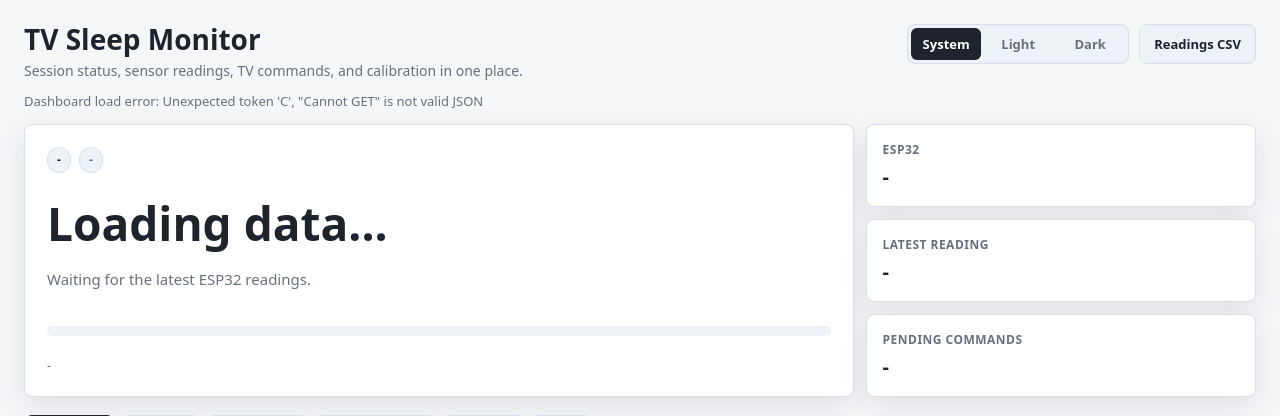
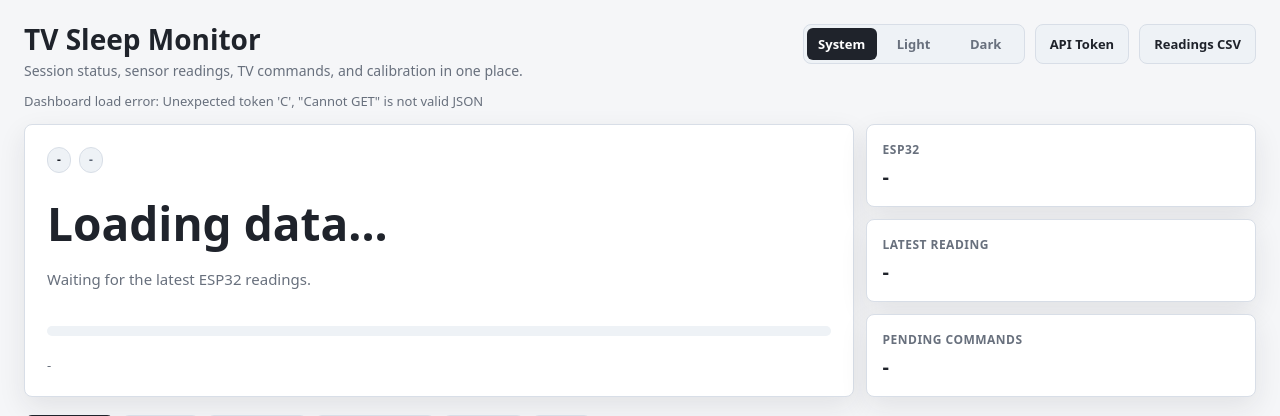
Before and after one commit to ChromuSx/DrowseOff, a Python web app: template tv-sleep-api/templates/dashboard.html in a window 1280 px wide. Shown: the top 416 px of the page. Run offline with Jinja, Linux system fonts and the light colour scheme; the template is opened without the code that fills it, so the values that code supplies are empty.

Commit message:
Harden API and remote status reporting

```diff
--- a/tv-sleep-api/docker-compose.yml
+++ b/tv-sleep-api/docker-compose.yml
@@ -7,6 +7,7 @@ services:
       - TZ=${TZ:-UTC}
       - TV_SLEEP_DB=${TV_SLEEP_DB:-/data/tv_sleep.db}
       - TV_SLEEP_PORT=${TV_SLEEP_PORT:-8010}
+      - TV_SLEEP_API_TOKEN=${TV_SLEEP_API_TOKEN:-}
       - DEFAULT_SENSOR_DEVICE_ID=${DEFAULT_SENSOR_DEVICE_ID:-tv-sleep-sensor}
       - REMOTE_PROVIDER=${REMOTE_PROVIDER:-broadlink}
       - REMOTE_AUTO_ENABLED=${REMOTE_AUTO_ENABLED:-1}
--- a/tv-sleep-api/static/app.js
+++ b/tv-sleep-api/static/app.js
@@ -1,4 +1,5 @@
 const USER_LOCALE = navigator.language || 'en-US';
+const API_TOKEN_STORAGE_KEY = 'tvSleepApiToken';
 
 const yn = (value) => value ? '<span class="ok">YES</span>' : '<span class="bad">NO</span>';
 
@@ -124,6 +125,8 @@ const chartModeButtons = Array.from(document.querySelectorAll('[data-chart-mode]
 const systemTheme = window.matchMedia('(prefers-color-scheme: dark)');
 const powerTvButton = document.getElementById('powerTvButton');
 const powerRepeatButtons = Array.from(document.querySelectorAll('[data-power-repeat]'));
+const exportLinks = Array.from(document.querySelectorAll('[data-export-url]'));
+const apiTokenButton = document.getElementById('apiTokenButton');
 const clearDataButton = document.getElementById('clearDataButton');
 const settingsForm = document.getElementById('settingsForm');
 const autoModeToggle = document.getElementById('autoModeToggle');
@@ -180,6 +183,94 @@ function applyThemePreference(preference) {
 
 function setStatus(message) {
   statusMessage.textContent = message || '';
+}
+
+function apiToken() {
+  return localStorage.getItem(API_TOKEN_STORAGE_KEY) || '';
+}
+
+function authHeaders(headers = {}) {
+  const token = apiToken();
+  return token ? { ...headers, 'X-TV-Sleep-Token': token } : headers;
+}
+
+async function apiFetch(url, options = {}) {
+  const response = await fetch(url, {
+    ...options,
+    headers: authHeaders(options.headers || {})
+  });
+
+  if (response.status === 401) {
+    throw new Error('API token required or invalid. Use the API Token button.');
+  }
+
+  return response;
+}
+
+async function apiJson(url, options = {}) {
+  const response = await apiFetch(url, options);
+  const result = await response.json();
+
+  if (!response.ok) {
+    throw new Error(result.error || `Request failed with status ${response.status}`);
+  }
+
+  return result;
+}
+
+function configureApiToken() {
+  const current = apiToken();
+  const value = window.prompt('API token. Leave empty to clear it from this browser.', current);
+
+  if (value === null) {
+    return;
+  }
+
+  const nextToken = value.trim();
+  if (nextToken) {
+    localStorage.setItem(API_TOKEN_STORAGE_KEY, nextToken);
+    setStatus('API token saved in this browser.');
+  } else {
+    localStorage.removeItem(API_TOKEN_STORAGE_KEY);
+    setStatus('API token cleared from this browser.');
+  }
+
+  refresh().catch((error) => {
+    setStatus(`Dashboard refresh error: ${error.message}`);
+  });
+}
+
+function filenameFromResponse(response, fallback) {
+  const disposition = response.headers.get('Content-Disposition') || '';
+  const match = disposition.match(/filename="?([^"]+)"?/i);
+  return match ? match[1] : fallback;
+}
+
+async function downloadExport(event) {
+  event.preventDefault();
+  const link = event.currentTarget;
+  const url = link.dataset.exportUrl || link.href;
+  setStatus('Preparing CSV export...');
+
+  try {
+    const response = await apiFetch(url);
+    if (!response.ok) {
+      throw new Error(`Export failed with status ${response.status}`);
+    }
+
+    const blob = await response.blob();
+    const objectUrl = URL.createObjectURL(blob);
+    const downloadLink = document.createElement('a');
+    downloadLink.href = objectUrl;
+    downloadLink.download = filenameFromResponse(response, link.getAttribute('download') || 'export.csv');
+    document.body.appendChild(downloadLink);
+    downloadLink.click();
+    downloadLink.remove();
+    URL.revokeObjectURL(objectUrl);
+    setStatus('CSV export ready.');
+  } catch (error) {
+    setStatus(`Export error: ${error.message}`);
+  }
 }
 
 function selectTab(name) {
@@ -246,7 +337,7 @@ function setRemoteAvailability(online) {
 
 async function queuePowerCommand(repeatCount = 1) {
   if (latestRemote.ready) {
-    const response = await fetch('/api/remote/send-off', {
+    const response = await apiFetch('/api/remote/send-off', {
       method: 'POST',
       headers: { 'Content-Type': 'application/json' },
       body: JSON.stringify({
@@ -267,7 +358,7 @@ async function queuePowerCommand(repeatCount = 1) {
     throw new Error('ESP32 is offline: command was not queued');
   }
 
-  const response = await fetch('/api/commands', {
+  const response = await apiFetch('/api/commands', {
     method: 'POST',
     headers: { 'Content-Type': 'application/json' },
     body: JSON.stringify({
@@ -341,7 +432,7 @@ async function cancelPendingCommand(commandId) {
   setStatus(`Cancelling command #${commandId}...`);
 
   try {
-    const response = await fetch('/api/commands/cancel', {
+    const response = await apiFetch('/api/commands/cancel', {
       method: 'POST',
       headers: { 'Content-Type': 'application/json' },
       body: JSON.stringify({ id: commandId })
@@ -376,7 +467,7 @@ async function clearData() {
   setStatus('Clearing data...');
 
   try {
-    const response = await fetch('/api/clear', {
+    const response = await apiFetch('/api/clear', {
       method: 'POST',
       headers: { 'Content-Type': 'application/json' },
       body: JSON.stringify({ confirm: 'CLEAR' })
@@ -388,7 +479,7 @@ async function clearData() {
     }
 
     await refresh();
-    setStatus(`Clear complete: ${result.readings_deleted} readings and ${result.commands_deleted} commands deleted.`);
+    setStatus(`Clear complete: ${result.readings_deleted} readings, ${result.events_deleted} events, and ${result.commands_deleted} commands deleted.`);
   } catch (error) {
     setStatus(`Clear error: ${error.message}`);
   } finally {
@@ -428,8 +519,8 @@ function renderHero(summary, session, settings) {
     detail.textContent = 'Once the sensor sees stable presence in bed, the session verdict will appear here.';
   } else if (powerEvent) {
     badge.className = 'status-pill ok';
-    badge.textContent = 'TV command sent';
-    title.textContent = `TV OFF requested at ${formatClock(powerEvent.ts)}`;
+    badge.textContent = 'TV OFF sent';
+    title.textContent = `TV OFF sent at ${formatClock(powerEvent.ts)}`;
     detail.textContent = `Recorded with score ${powerEvent.sleep_score ?? '-'} and distance ${powerEvent.dist_filtered ?? '-'} cm.`;
   } else if (score >= threshold && threshold > 0 && !autoOn) {
     badge.className = 'status-pill warn';
@@ -439,8 +530,8 @@ function renderHero(summary, session, settings) {
   } else if (score >= threshold && threshold > 0) {
     badge.className = 'status-pill warn';
     badge.textContent = 'Check needed';
-    title.textContent = 'Threshold reached, but no TV event is visible';
-    detail.textContent = 'Check events and commands: the issue may be IR range, transmitter placement, or event logging.';
+    title.textContent = 'Threshold reached, but no successful TV OFF event is visible';
+    detail.textContent = 'Check events and commands: the remote provider may be missing, offline, or failing to send.';
   } else {
     badge.textContent = 'Monitoring';
     title.textContent = 'No TV OFF in the recent session';
@@ -574,7 +665,7 @@ async function startRemoteLearning() {
   setStatus('Remote learning mode is starting...');
 
   try {
-    const response = await fetch('/api/remote/learn/start', { method: 'POST' });
+    const response = await apiFetch('/api/remote/learn/start', { method: 'POST' });
     const result = await response.json();
     if (!response.ok) {
       throw new Error(result.error || 'Learning mode did not start');
@@ -594,7 +685,7 @@ async function checkRemoteLearning() {
   setStatus('Checking received OFF code...');
 
   try {
-    const response = await fetch('/api/remote/learn/check', { method: 'POST' });
+    const response = await apiFetch('/api/remote/learn/check', { method: 'POST' });
     const result = await response.json();
     if (!response.ok) {
       throw new Error(result.error || 'OFF code was not received');
@@ -611,7 +702,7 @@ async function checkRemoteLearning() {
 }
 
 async function postSettings(payload) {
-  const response = await fetch('/api/settings', {
+  const response = await apiFetch('/api/settings', {
     method: 'POST',
     headers: { 'Content-Type': 'application/json' },
     body: JSON.stringify(payload)
@@ -1004,16 +1095,16 @@ function renderReadings(readings) {
 
 async function refresh() {
   const [summary, settings, remote, sessionSummary, calibration, session, series, events, commands, readings] = await Promise.all([
-    fetch('/api/summary').then((response) => response.json()),
-    fetch('/api/settings').then((response) => response.json()),
-    fetch('/api/remote/status').then((response) => response.json()),
-    fetch('/api/session-summary').then((response) => response.json()),
-    fetch('/api/calibration').then((response) => response.json()),
-    fetch('/api/session').then((response) => response.json()),
-    fetch('/api/sleep-series').then((response) => response.json()),
-    fetch('/api/events?limit=20').then((response) => response.json()),
-    fetch('/api/commands?limit=20').then((response) => response.json()),
-    fetch('/api/readings?limit=80').then((response) => response.json())
+    apiJson('/api/summary'),
+    apiJson('/api/settings'),
+    apiJson('/api/remote/status'),
+    apiJson('/api/session-summary'),
+    apiJson('/api/calibration'),
+    apiJson('/api/session'),
+    apiJson('/api/sleep-series'),
+    apiJson('/api/events?limit=20'),
+    apiJson('/api/commands?limit=20'),
+    apiJson('/api/readings?limit=80')
   ]);
 
   latestOnline = isDeviceOnline(summary.last_ts);
@@ -1058,6 +1149,10 @@ systemTheme.addEventListener('change', () => {
   }
 });
 
+apiTokenButton.addEventListener('click', configureApiToken);
+exportLinks.forEach((link) => {
+  link.addEventListener('click', downloadExport);
+});
 powerTvButton.addEventListener('click', sendPowerCommand);
 powerRepeatButtons.forEach((button) => {
   button.addEventListener('click', () => {
--- a/tv-sleep-api/templates/dashboard.html
+++ b/tv-sleep-api/templates/dashboard.html
@@ -28,7 +28,8 @@
         <button class="theme-option" type="button" data-theme-option="light">Light</button>
         <button class="theme-option" type="button" data-theme-option="dark">Dark</button>
       </div>
-      <a class="secondary-button" href="/api/export/readings.csv" download>Readings CSV</a>
+      <button class="secondary-button" type="button" id="apiTokenButton">API Token</button>
+      <a class="secondary-button" href="/api/export/readings.csv" data-export-url="/api/export/readings.csv" download>Readings CSV</a>
     </div>
   </header>
 
@@ -279,9 +280,9 @@
 
     <section class="tab-panel" data-tab-panel="data">
       <div class="data-actions">
-        <a class="secondary-button" href="/api/export/readings.csv" download>Readings CSV</a>
-        <a class="secondary-button" href="/api/export/events.csv" download>Events CSV</a>
-        <a class="secondary-button" href="/api/export/commands.csv" download>Commands CSV</a>
+        <a class="secondary-button" href="/api/export/readings.csv" data-export-url="/api/export/readings.csv" download>Readings CSV</a>
+        <a class="secondary-button" href="/api/export/events.csv" data-export-url="/api/export/events.csv" download>Events CSV</a>
+        <a class="secondary-button" href="/api/export/commands.csv" data-export-url="/api/export/commands.csv" download>Commands CSV</a>
         <button class="danger-button" type="button" id="clearDataButton">Clear readings</button>
       </div>
 
--- a/tv-sleep-api/tv_sleep/config.py
+++ b/tv-sleep-api/tv_sleep/config.py
@@ -9,6 +9,7 @@ STATIC_DIR = BASE_DIR / "static"
 DB_PATH = os.environ.get("TV_SLEEP_DB", "/data/tv_sleep.db")
 HOST = os.environ.get("TV_SLEEP_HOST", "0.0.0.0")
 PORT = int(os.environ.get("TV_SLEEP_PORT", "8010"))
+API_TOKEN = os.environ.get("TV_SLEEP_API_TOKEN", "").strip()
 DEFAULT_SENSOR_DEVICE_ID = os.environ.get(
     "DEFAULT_SENSOR_DEVICE_ID",
     "tv-sleep-sensor",
--- a/tv-sleep-api/tv_sleep/remote_control.py
+++ b/tv-sleep-api/tv_sleep/remote_control.py
@@ -1,6 +1,5 @@
 from .config import REMOTE_PROVIDER
 from .broadlink_remote import (
-    BroadlinkError,
     broadlink_probe,
     broadlink_status,
     check_learning,
```
Also changed, not shown: tv-sleep-api/tv_sleep/db.py (+17 -2 lines), tv-sleep-api/tv_sleep/reports.py (+0 -12 lines), tv-sleep-api/tv_sleep/server.py (+34 -18 lines), README.md, tv-sleep-api/README.md, 3 other files.
